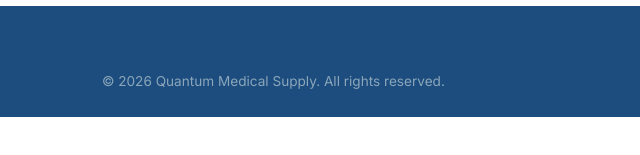
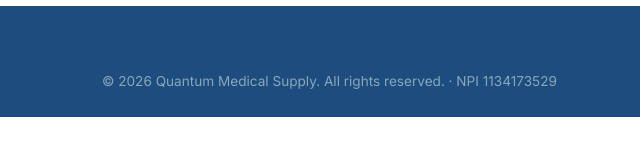
Before and after one commit to BernardTeamCerium/QuantumMedicalSupply, a website: page 404.html in a window 1280 px wide. Shown: the part 519-674 px from the top of the page, 0-640 px from the left. Drawn offline with Linux system fonts and the light colour scheme.

Commit message:
Add NPI number to site footer
Append NPI 1134173529 to the footer copyright line across all pages.

```diff
--- a/404.html
+++ b/404.html
@@ -40,7 +40,7 @@
   <footer class="site-footer">
     <div class="container">
       <div class="footer-bottom" style="border:0;margin:0;padding:0">
-        <span>&copy; <span data-year>2026</span> Quantum Medical Supply. All rights reserved.</span>
+        <span>&copy; <span data-year>2026</span> Quantum Medical Supply. All rights reserved. &middot; NPI 1134173529</span>
         <span class="links"><a href="accessibility.html">Accessibility</a><a href="privacy.html">Privacy Policy</a><a href="contact.html">Contact</a></span>
       </div>
     </div>
```
Also changed, not shown: about.html (+1 -1 lines), accessibility.html (+1 -1 lines), blog-compression-garments-lymphedema.html (+1 -1 lines), blog-continuous-glucose-monitors-explained.html (+1 -1 lines), blog-dexcom-vs-freestyle-libre.html (+1 -1 lines), blog-diabetic-shoes-medicare.html (+1 -1 lines), blog-does-insurance-cover-medical-supplies.html (+1 -1 lines), blog-signs-replace-diabetic-shoes.html (+1 -1 lines), blog.html (+1 -1 lines), contact.html (+1 -1 lines), index.html (+1 -1 lines), patients.html (+1 -1 lines), privacy.html (+1 -1 lines), products.html (+1 -1 lines), 1 more files.
